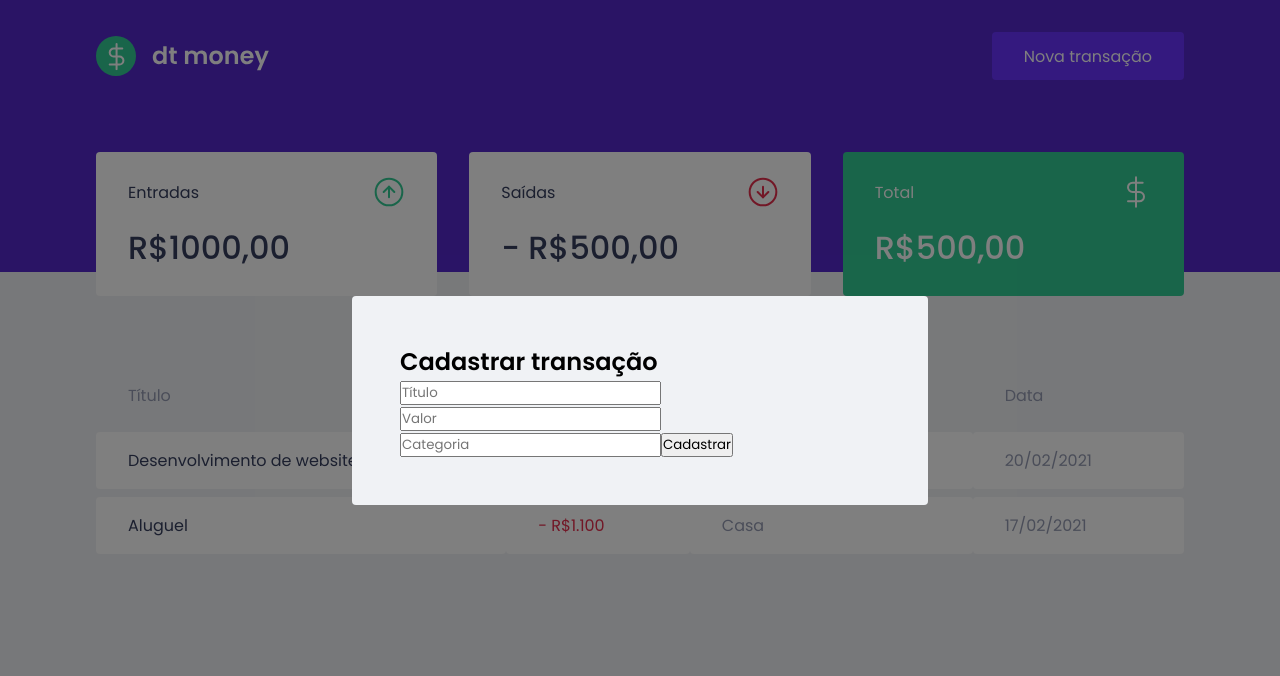
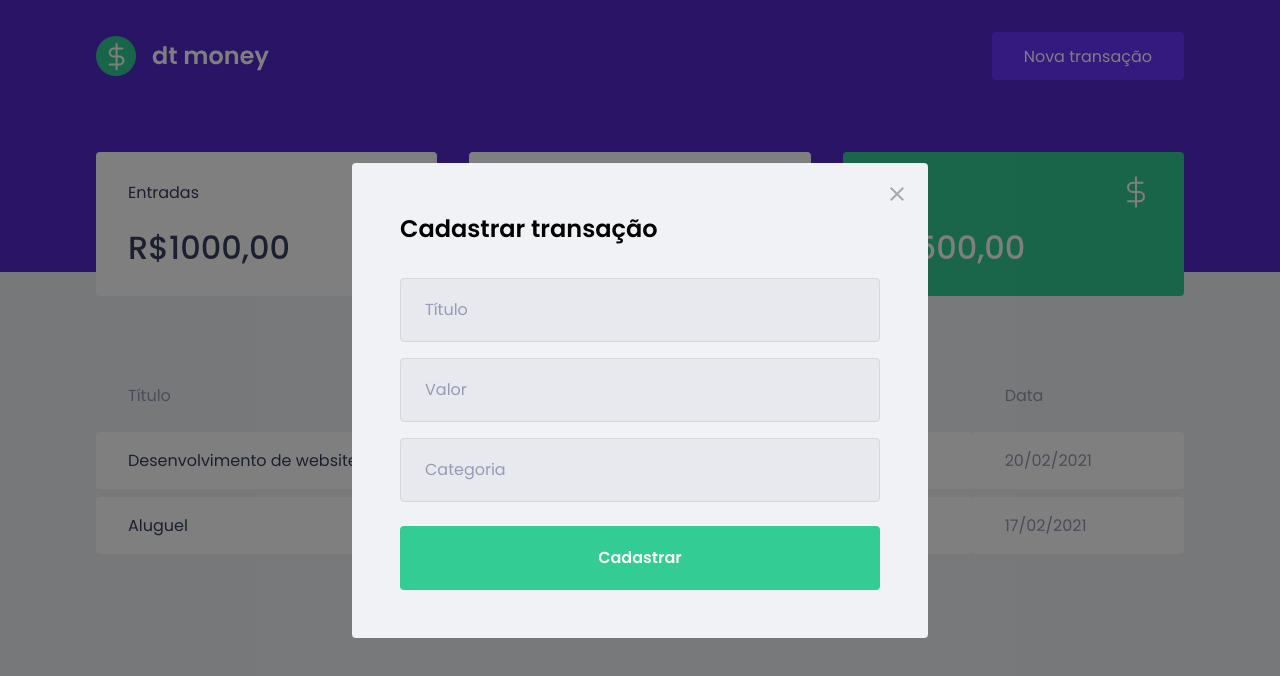
Before and after one commit to juliomchado/Ignite-02-dt-money, a React (Create React App) app: page / in a window 1280 px wide. Both pictures are taken after a click on the button "Nova transação". Shown: the top 676 px of the page. Built offline with nearby package versions, Linux system fonts and the light colour scheme; no server answers; what miragejs would draw is missing.

Commit message:
add/ modal style

```diff
--- a/src/components/NewTransactionModal/index.tsx
+++ b/src/components/NewTransactionModal/index.tsx
@@ -1,4 +1,5 @@
 import Modal from 'react-modal';
+import closeImg from '../../assets/close.svg'
 import { Container } from './styles';
 
 interface NewModalTransactionProps {
@@ -17,6 +18,14 @@
             overlayClassName="react-modal-overlay"
             className="react-modal-content"
         >
+            <button
+                type="button"
+                onClick={onRequestClose}
+                className="react-modal-close"
+            >
+                <img src={closeImg} alt="Fechar modal" />
+            </button>
+
             <Container>
                 <h2>Cadastrar transação</h2>
 
--- a/src/components/NewTransactionModal/styles.ts
+++ b/src/components/NewTransactionModal/styles.ts
@@ -1,5 +1,49 @@
 import styled from 'styled-components';
 
 export const Container = styled.form`
+    h2 {
+        color: var(--text-tile);
+        font-size: 1.5rem;
+        margin-bottom: 2rem;
+    }
 
+    input{
+        width: 100%;
+        padding: 0 1.5rem;
+        height: 4rem;
+        border-radius: 0.25rem;
+
+        border: 1px solid #D7D7D7;
+        background: #E7E9EE;
+
+        font-weight: 400;
+        font-size: 1rem;
+
+        &::placeholder{
+            color: var(--text-body);
+        }
+
+        & + input {
+            margin-top: 1rem;
+        }
+    }
+
+    button[type="submit"]{
+        width: 100%;
+        padding: 0 1.5rem;
+        height: 4rem;
+        background: var(--green);
+        color: #FFF;
+        border-radius: 0.25rem;
+        border: 0;
+        font-size: 1rem;
+        margin-top: 1.5rem;
+        font-weight: 600;
+
+        transition: filter 0.2s;
+
+        &:hover{
+            filter: brightness(0.9);
+        }
+    }
 `;
--- a/src/styles/global.ts
+++ b/src/styles/global.ts
@@ -47,6 +47,7 @@
 
     button{
         cursor: pointer;
+        outline: transparent;
     }
 
     [disabled]{
@@ -77,4 +78,18 @@
         border-radius: 0.25rem;
     }
 
+    .react-modal-close{
+        position: absolute;
+        right: 1.5rem;
+        top: 1.5rem;
+        border: 0;
+        background: transparent;
+
+        transition: filter 0.2s;
+
+        &:hover{
+            filter: brightness(0.8);
+        }
+    }
+
 `;
```
